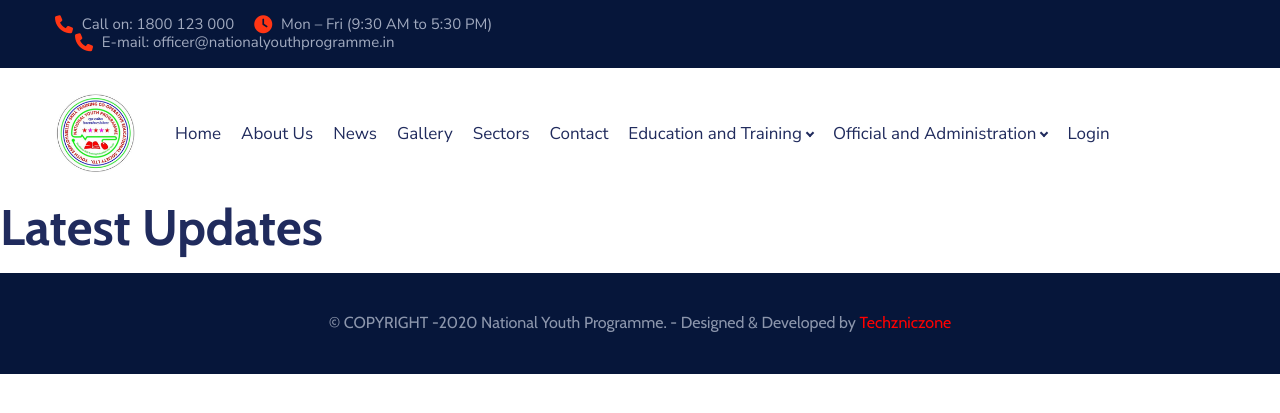
After one commit to Techno-Official/Nationalyouthprogramme, a Django app: page /news in a window 1280 px wide. The commit adds this page. Shown: the top 413 px of the page. Run offline with Django 3.2, Linux system fonts and the light colour scheme; some libraries are stand-ins or nearby versions.

Commit message:
created all the pages

```diff
--- a/Nationalyouthprogramme/urls.py
+++ b/Nationalyouthprogramme/urls.py
@@ -4,11 +4,18 @@
    email - :techzniczone@gmail.com
    """
 
-
+from django.contrib import admin
 from django.urls import path
 from nationalyouth.views import *
 
 urlpatterns = [
-
+    path('admin/', admin.site.urls),
     path('',homepage,name='homepage'),
+    path('dologin', Login.as_view(),name='dologin'),
+    path('forgot_password',forgot_password,name='forgot_password'),
+    path('about_us',about_us,name='about_us'),
+    path('gallery',gallery,name='gallery'),
+    path('sector',sector,name='sector'),
+    path('contact_us',contact_us,name='contact_us'),
+    path('news',news,name='news'),
 ]
--- a/nationalyouth/templates/Main/header.html
+++ b/nationalyouth/templates/Main/header.html
@@ -6,24 +6,6 @@
 <!-------------------------------------- Header Page ------------------------------------------------>
 <!--------------------------------------------------------------------------------------------------->
 {% load static %}
-<style>
-   .circulate_image{
-      width:5%;
-      position: absolute;
-      top:50%;
-      left: 50px;
-      transform: translate(-50%,-50%);
-      animation: myfirst 15.5s infinite linear;
-      }
-   @keyframes myfirst{
-      0%{
-         transform: translate(-50%,-50%) rotate(0deg);
-      }
-      100%{
-         transform: translate(-50%,-50%) rotate(360deg);
-      }
-   }
-</style>
 <header id="pageHeader" class="bg-white">
    <div class="hdTopBar py-2 py-xl-3 bg-dark d-none d-md-block">
       <div class="container">
@@ -68,19 +50,19 @@
                         <a class="nav-link" href="/" role="button" aria-haspopup="true" aria-expanded="false">Home</a>
                      </li>
                      <li class="nav-item dropdown ddohOpener">
-                        <a class="nav-link" href="#" role="button" aria-haspopup="true" aria-expanded="false">About Us</a>
+                        <a class="nav-link" href="/about_us" role="button" aria-haspopup="true" aria-expanded="false">About Us</a>
                      </li>
                      <li class="nav-item dropdown ddohOpener">
-                        <a class="nav-link" href="#" role="button" aria-haspopup="true" aria-expanded="false">News</a>
+                        <a class="nav-link" href="/news" role="button" aria-haspopup="true" aria-expanded="false">News</a>
                      </li>
                      <li class="nav-item dropdown ddohOpener">
-                        <a class="nav-link" href="#" role="button" aria-haspopup="true" aria-expanded="false">Gallery</a>
+                        <a class="nav-link" href="/gallery" role="button" aria-haspopup="true" aria-expanded="false">Gallery</a>
                      </li>
                      <li class="nav-item dropdown ddohOpener">
-                        <a class="nav-link" href="#" role="button" aria-haspopup="true" aria-expanded="false">Sectors</a>
+                        <a class="nav-link" href="/sector" role="button" aria-haspopup="true" aria-expanded="false">Sectors</a>
                      </li>
                      <li class="nav-item dropdown ddohOpener">
-                        <a class="nav-link" href="#" role="button" aria-haspopup="true" aria-expanded="false">Contact</a>
+                        <a class="nav-link" href="/contact_us" role="button" aria-haspopup="true" aria-expanded="false">Contact</a>
                      </li>
                      <li class="nav-item dropdown ddohOpener">
                         <a class="nav-link dropdown-toggle dropIcn" href="javascript:void(0);" role="button" data-toggle="dropdown" aria-haspopup="true" aria-expanded="false">Education and Training</a>
@@ -116,7 +98,7 @@
                         </div>
                      </li>
                      <li class="nav-item dropdown ddohOpener">
-                        <a class="nav-link" href="#" role="button" aria-haspopup="true" aria-expanded="false">Login</a>
+                        <a class="nav-link" href="/dologin" role="button" aria-haspopup="true" aria-expanded="false">Login</a>
                      </li>
                   </ul>
                </div>
--- /dev/null
+++ b/nationalyouth/templates/Main/latest_updates.html
@@ -0,0 +1,16 @@
+<!--
+   Made By -: Techzniczone
+   website - :https://www.techzniczone.com/
+   email - :techzniczone@gmail.com
+   -->
+<!-------------------------------------- Latest Updates Page ---------------------------------------->
+<!--------------------------------------------------------------------------------------------------->
+{% extends 'Main/base.html' %}
+{% block main_content %}
+{% load static %}
+<div class="phStickyWrap">
+    {% include 'Main/header.html' %}
+ </div>
+<h1>Latest Updates</h1>
+{% include 'Main/footer.html' %}
+{% endblock %}
--- a/nationalyouth/views.py
+++ b/nationalyouth/views.py
@@ -5,6 +5,16 @@
    """
 
 from django.shortcuts import render
+from django.shortcuts import render,redirect,HttpResponse
+from nationalyouth.models import *
+from django.views import  View
+from django.contrib import messages
+from django.contrib.auth.hashers import make_password,check_password
+import random
+import time
+from django.core.mail import EmailMessage
+from django.conf import settings
+
 
 
 
@@ -15,3 +25,73 @@ def homepage(request):
     return render(request,'Main/homepage.html')
 #===================================================================================================
 #===================================================================================================
+
+
+
+#===================================================================================================
+#======================================= Login Page ================================================
+class Login(View):
+    def get(self, request):
+        return render(request, 'Main/login.html')
+
+    def post(self, request):
+        pass
+#=================================================================================================
+#=================================================================================================
+
+
+
+#==================================================================================================
+#======================================= Forgot Password Page =====================================
+def forgot_password(request):
+    return render(request,'Main/forgot_password.html')
+#=================================================================================================
+#=================================================================================================
+
+
+
+
+#==================================================================================================
+#======================================= About Page ===============================================
+def about_us(request):
+    return render(request,'Main/about.html')
+#=================================================================================================
+#=================================================================================================
+
+
+
+
+#===================================================================================================
+#======================================= Gallery Page ==============================================
+def gallery(request):
+    return render(request,'Main/skill_photos.html')
+#=================================================================================================
+#=================================================================================================
+
+
+
+#===================================================================================================
+#======================================= Sector Page ===============================================
+def sector(request):
+    return render(request,'Main/sectors.html')
+#===================================================================================================
+#===================================================================================================
+
+
+
+
+#===================================================================================================
+#======================================= Cotanct Page ==============================================
+def contact_us(request):
+    return render(request,'Main/contact.html')
+#===================================================================================================
+#===================================================================================================
+
+
+
+#===================================================================================================
+#======================================= News Page =================================================
+def news(request):
+    return render(request,'Main/latest_updates.html')
+#===================================================================================================
+#===================================================================================================
```
Also changed, not shown: nationalyouth/templates/Main/about.html (added, +16 -0 lines), nationalyouth/templates/Main/collaboration.html (added, +9 -0 lines), nationalyouth/templates/Main/contact.html (added, +16 -0 lines), nationalyouth/templates/Main/login.html (added, +15 -0 lines), nationalyouth/templates/Main/sectors.html (added, +16 -0 lines), nationalyouth/templates/Main/skill_photos.html (added, +16 -0 lines).
